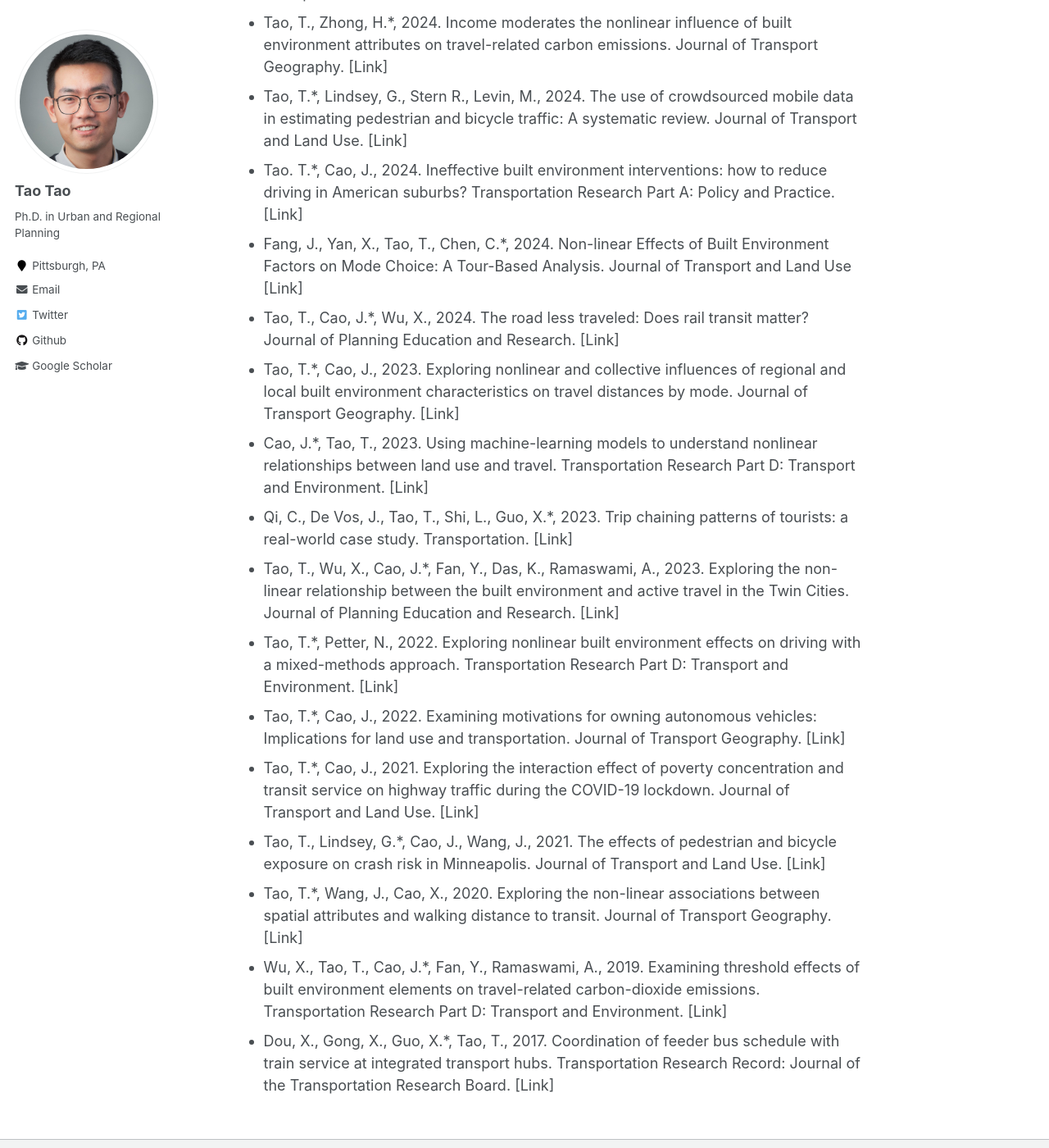
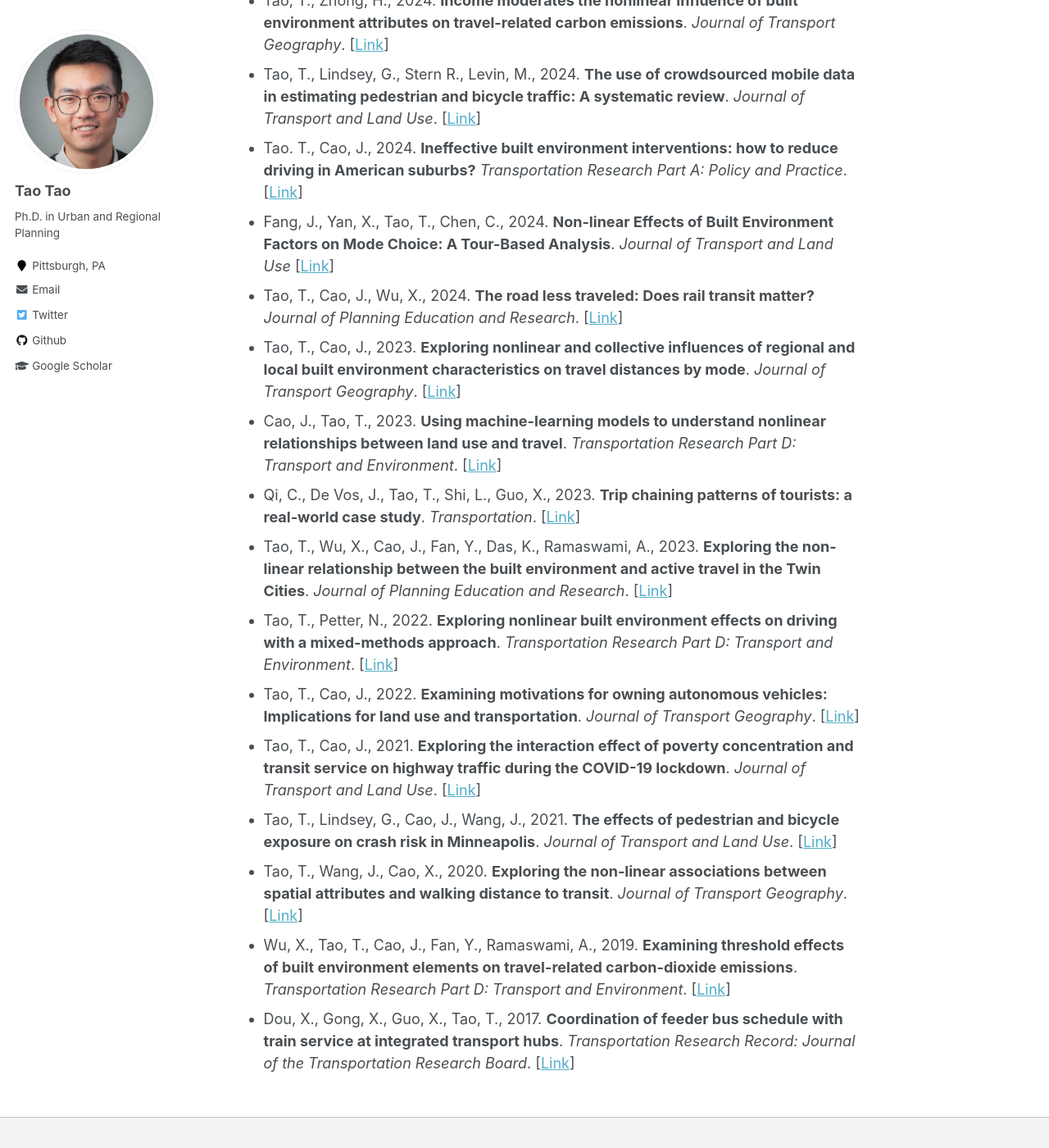
Before and after one commit to vtao1989/blog, a Jekyll site: the page built from _pages/publications.md, in a window 1280 px wide and 1400 px high, scrolled down 434 px. Shown: the whole window at 82% size. Built offline with Jekyll 4.4.1, drawn with Linux system fonts in a browser that asks for light colours; part of the change alters nothing that is shown; some of the changed text lies outside the part shown.

Commit message:
Update publication entries with new titles and links for improved formatting

```diff
--- a/_pages/publications.md
+++ b/_pages/publications.md
@@ -4,22 +4,22 @@ permalink: /publications/
 author_profile: true
 ---
 
-- Tao, T., Qian, S., 2025. **Pavement condition prediction for communities: A low-cost, ubiquitous, and network-wide approach**. *Journal of Infrastructure Systems*. [[Journal article](https://doi.org/10.1061/JITSE4.ISENG-2378)] [[Accepted manuscript](../files/Tao and Qian 2025)]
-- Cao, J.*, Tao. T., 2025. Can an identified environmental correlate of car ownership serve as a practical planning tool? Transportation Research Part A: Policy and Practice. [Link]
-- Tao, T., Qian, S.*, 2024. Do smart loading zones help reduce traffic congestion? A causal analysis in Pittsburgh. Transportation Research Part E: Logistics and Transportation Review. [Link]
-- Tao, T., Zhong, H.*, 2024. Income moderates the nonlinear influence of built environment attributes on travel-related carbon emissions. Journal of Transport Geography. [Link]
-- Tao, T.*, Lindsey, G., Stern R., Levin, M., 2024. The use of crowdsourced mobile data in estimating pedestrian and bicycle traffic: A systematic review. Journal of Transport and Land Use. [Link]
-- Tao. T.*, Cao, J., 2024. Ineffective built environment interventions: how to reduce driving in American suburbs? Transportation Research Part A: Policy and Practice. [Link]
-- Fang, J., Yan, X., Tao, T., Chen, C.*, 2024. Non-linear Effects of Built Environment Factors on Mode Choice: A Tour-Based Analysis. Journal of Transport and Land Use [Link]
-- Tao, T., Cao, J.*, Wu, X., 2024. The road less traveled: Does rail transit matter? Journal of Planning Education and Research. [Link]
-- Tao, T.*, Cao, J., 2023. Exploring nonlinear and collective influences of regional and local built environment characteristics on travel distances by mode. Journal of Transport Geography. [Link]
-- Cao, J.*, Tao, T., 2023. Using machine-learning models to understand nonlinear relationships between land use and travel. Transportation Research Part D: Transport and Environment. [Link]
-- Qi, C., De Vos, J., Tao, T., Shi, L., Guo, X.*, 2023. Trip chaining patterns of tourists: a real-world case study. Transportation. [Link]
-- Tao, T., Wu, X., Cao, J.*, Fan, Y., Das, K., Ramaswami, A., 2023. Exploring the non-linear relationship between the built environment and active travel in the Twin Cities. Journal of Planning Education and Research. [Link]
-- Tao, T.*, Petter, N., 2022. Exploring nonlinear built environment effects on driving with a mixed-methods approach. Transportation Research Part D: Transport and Environment. [Link]
-- Tao, T.*, Cao, J., 2022. Examining motivations for owning autonomous vehicles: Implications for land use and transportation. Journal of Transport Geography. [Link]
-- Tao, T.*, Cao, J., 2021. Exploring the interaction effect of poverty concentration and transit service on highway traffic during the COVID-19 lockdown. Journal of Transport and Land Use. [Link]
-- Tao, T., Lindsey, G.*, Cao, J., Wang, J., 2021. The effects of pedestrian and bicycle exposure on crash risk in Minneapolis. Journal of Transport and Land Use. [Link]
-- Tao, T.*, Wang, J., Cao, X., 2020. Exploring the non-linear associations between spatial attributes and walking distance to transit. Journal of Transport Geography. [Link]
-- Wu, X., Tao, T., Cao, J.*, Fan, Y., Ramaswami, A., 2019. Examining threshold effects of built environment elements on travel-related carbon-dioxide emissions. Transportation Research Part D: Transport and Environment. [Link]
-- Dou, X., Gong, X., Guo, X.*, Tao, T., 2017. Coordination of feeder bus schedule with train service at integrated transport hubs. Transportation Research Record: Journal of the Transportation Research Board. [Link]
+- Tao, T., Qian, S., 2025. **Pavement condition prediction for communities: A low-cost, ubiquitous, and network-wide approach**. *Journal of Infrastructure Systems*. [[Link](https://doi.org/10.1061/JITSE4.ISENG-2378)]
+- Cao, J., Tao. T., 2025. **Can an identified environmental correlate of car ownership serve as a practical planning tool?** *Transportation Research Part A: Policy and Practice*. [[Link](https://doi.org/10.1016/j.tra.2024.104304)]
+- Tao, T., Qian, S., 2024. **Do smart loading zones help reduce traffic congestion? A causal analysis in Pittsburgh**. *Transportation Research Part E: Logistics and Transportation Review*. [[Link](https://doi.org/10.1016/j.tre.2024.103796)]
+- Tao, T., Zhong, H., 2024. **Income moderates the nonlinear influence of built environment attributes on travel-related carbon emissions**. *Journal of Transport Geography*. [[Link](https://doi.org/10.1016/j.jtrangeo.2024.103985)]
+- Tao, T., Lindsey, G., Stern R., Levin, M., 2024. **The use of crowdsourced mobile data in estimating pedestrian and bicycle traffic: A systematic review**. *Journal of Transport and Land Use*. [[Link](https://doi.org/10.5198/jtlu.2024.2315)]
+- Tao. T., Cao, J., 2024. **Ineffective built environment interventions: how to reduce driving in American suburbs?** *Transportation Research Part A: Policy and Practice*. [[Link](https://doi.org/10.1016/j.tra.2023.103924)]
+- Fang, J., Yan, X., Tao, T., Chen, C., 2024. **Non-linear Effects of Built Environment Factors on Mode Choice: A Tour-Based Analysis**. *Journal of Transport and Land Use* [[Link](https://doi.org/10.5198/jtlu.2024.2403)]
+- Tao, T., Cao, J., Wu, X., 2024. **The road less traveled: Does rail transit matter?** *Journal of Planning Education and Research*. [[Link](https://doi.org/10.1177/0739456X211035825)]
+- Tao, T., Cao, J., 2023. **Exploring nonlinear and collective influences of regional and local built environment characteristics on travel distances by mode**. *Journal of Transport Geography*. [[Link](https://doi.org/10.1016/j.jtrangeo.2023.103599)]
+- Cao, J., Tao, T., 2023. **Using machine-learning models to understand nonlinear relationships between land use and travel**. *Transportation Research Part D: Transport and Environment*. [[Link](https://doi.org/10.1016/j.trd.2023.103930)]
+- Qi, C., De Vos, J., Tao, T., Shi, L., Guo, X., 2023. **Trip chaining patterns of tourists: a real-world case study**. *Transportation*. [[Link](https://doi.org/10.1007/s11116-023-10418-9)]
+- Tao, T., Wu, X., Cao, J., Fan, Y., Das, K., Ramaswami, A., 2023. **Exploring the non-linear relationship between the built environment and active travel in the Twin Cities**. *Journal of Planning Education and Research*. [[Link](https://doi.org/10.1016/j.trd.2022.103443)]
+- Tao, T., Petter, N., 2022. **Exploring nonlinear built environment effects on driving with a mixed-methods approach**. *Transportation Research Part D: Transport and Environment*. [[Link](https://doi.org/10.1016/j.trd.2022.103443)]
+- Tao, T., Cao, J., 2022. **Examining motivations for owning autonomous vehicles: Implications for land use and transportation**. *Journal of Transport Geography*. [[Link](https://doi.org/10.1016/j.jtrangeo.2022.103361)]
+- Tao, T., Cao, J., 2021. **Exploring the interaction effect of poverty concentration and transit service on highway traffic during the COVID-19 lockdown**. *Journal of Transport and Land Use*. [[Link]()]
+- Tao, T., Lindsey, G., Cao, J., Wang, J., 2021. **The effects of pedestrian and bicycle exposure on crash risk in Minneapolis**. *Journal of Transport and Land Use*. [[Link](http://dx.doi.org/10.5198/jtlu.2021.1978)]
+- Tao, T., Wang, J., Cao, X., 2020. **Exploring the non-linear associations between spatial attributes and walking distance to transit**. *Journal of Transport Geography*. [[Link](https://doi.org/10.1016/j.jtrangeo.2019.102560)]
+- Wu, X., Tao, T., Cao, J., Fan, Y., Ramaswami, A., 2019. **Examining threshold effects of built environment elements on travel-related carbon-dioxide emissions**. *Transportation Research Part D: Transport and Environment*. [[Link](https://doi.org/10.1016/j.trd.2019.08.018)]
+- Dou, X., Gong, X., Guo, X., Tao, T., 2017. **Coordination of feeder bus schedule with train service at integrated transport hubs**. *Transportation Research Record: Journal of the Transportation Research Board*. [[Link](https://doi.org/10.3141/2648-12)]
```
